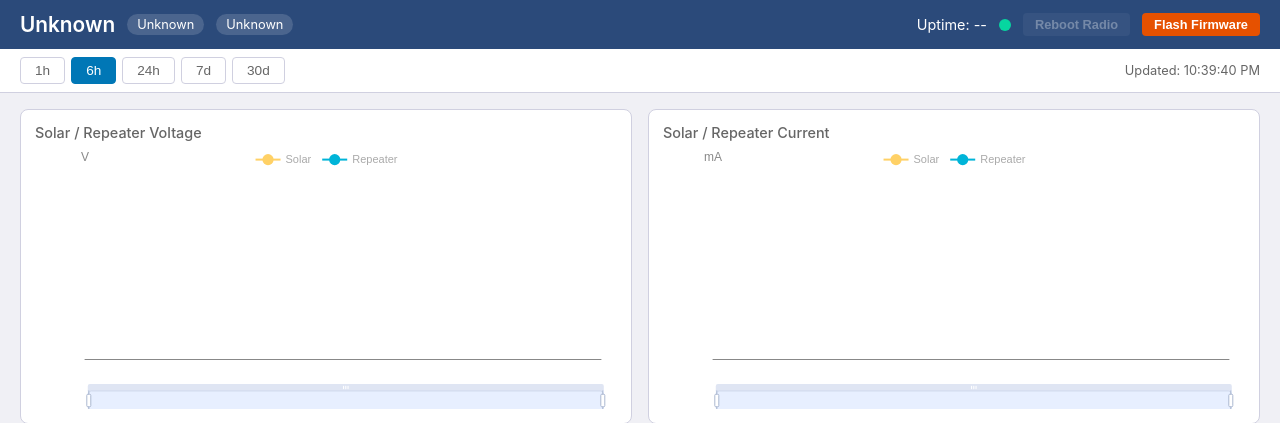
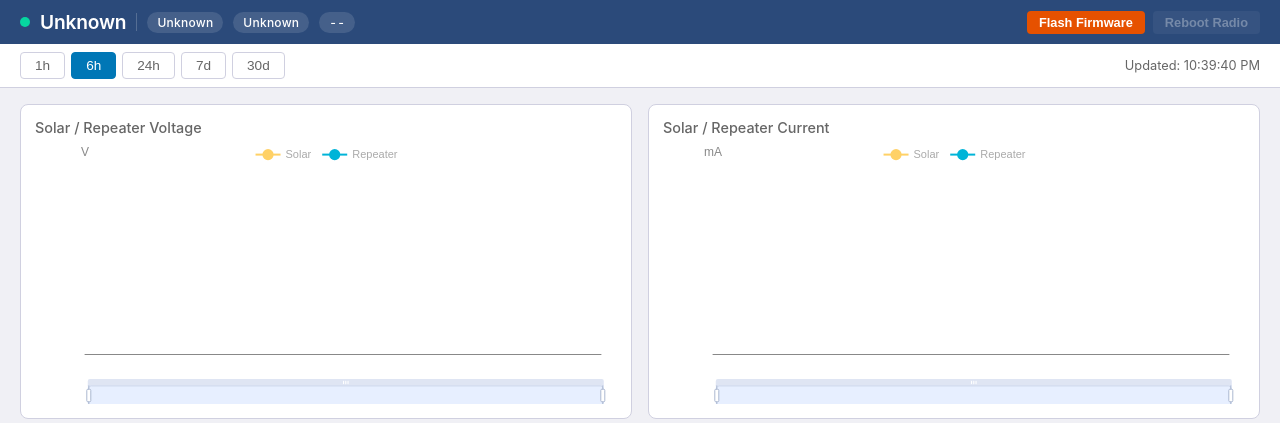
Before and after one commit to sskerry/RepeaterWatch, a Flask app: page / in a window 1280 px wide. Shown: the top 423 px of the page. Run offline with Flask 3, Linux system fonts and the light colour scheme; data that the repository does not hold is empty.

Commit message:
Reorganize header: status dot + name + badges + uptime on left, action buttons on right
Moves uptime into a badge alongside firmware/board info, adds a
vertical separator between the device name and badges, puts Flash
Firmware before Reboot Radio, and tightens up spacing for a cleaner
layout.

Co-Authored-By: Claude Opus 4.6 <noreply@anthropic.com>

```diff
--- a/static/css/dashboard.css
+++ b/static/css/dashboard.css
@@ -40,46 +40,59 @@ body {
 header {
     background: var(--bg-header);
     color: #fff;
-    padding: 12px 20px;
+    padding: 10px 20px;
     display: flex;
     justify-content: space-between;
     align-items: center;
     flex-wrap: wrap;
+    gap: 10px;
+}
+
+.header-info {
+    display: flex;
+    align-items: center;
+    gap: 10px;
+    flex-wrap: wrap;
+}
+
+.header-info h1 {
+    font-size: 1.2rem;
+    font-weight: 600;
+    letter-spacing: -0.01em;
+}
+
+.header-sep {
+    width: 1px;
+    height: 18px;
+    background: rgba(255,255,255,0.2);
+}
+
+.header-actions {
+    display: flex;
+    align-items: center;
     gap: 8px;
 }
 
-.header-left {
-    display: flex;
-    align-items: center;
-    gap: 12px;
-    flex-wrap: wrap;
+.badge {
+    background: rgba(255,255,255,0.12);
+    padding: 3px 10px;
+    border-radius: 12px;
+    font-size: 0.75rem;
+    font-weight: 500;
+    letter-spacing: 0.02em;
 }
 
-.header-left h1 {
-    font-size: 1.3rem;
-    font-weight: 600;
-}
-
-.header-right {
-    display: flex;
-    align-items: center;
-    gap: 12px;
-    font-size: 0.9rem;
-}
-
-.badge {
-    background: rgba(255,255,255,0.15);
-    padding: 3px 10px;
-    border-radius: 12px;
-    font-size: 0.8rem;
+.badge-uptime {
+    font-variant-numeric: tabular-nums;
 }
 
 .status-dot {
-    width: 12px;
-    height: 12px;
+    width: 10px;
+    height: 10px;
     border-radius: 50%;
     background: var(--red);
     display: inline-block;
+    flex-shrink: 0;
 }
 
 .status-dot.connected {
--- a/static/js/dashboard.js
+++ b/static/js/dashboard.js
@@ -48,7 +48,7 @@
             document.getElementById('device-name').textContent = d.name || 'MeshCore Repeater';
             document.getElementById('firmware-badge').textContent = d.firmware || '--';
             document.getElementById('board-badge').textContent = d.board || '--';
-            document.getElementById('uptime-display').textContent = 'Uptime: ' + formatUptime(d.uptime_secs);
+            document.getElementById('uptime-display').textContent = formatUptime(d.uptime_secs);
             NeighborMap.setRepeaterInfo(d);
         }).catch(noop);
 
--- a/templates/index.html
+++ b/templates/index.html
@@ -10,16 +10,17 @@
 <body>
     <!-- Header -->
     <header id="header">
-        <div class="header-left">
+        <div class="header-info">
+            <span class="status-dot" id="status-dot" title="Collector status"></span>
             <h1 id="device-name">MeshCore Repeater</h1>
+            <span class="header-sep"></span>
             <span class="badge" id="firmware-badge">--</span>
             <span class="badge" id="board-badge">--</span>
+            <span class="badge badge-uptime" id="uptime-display">--</span>
         </div>
-        <div class="header-right">
-            <span id="uptime-display">Uptime: --</span>
-            <span class="status-dot" id="status-dot" title="Collector status"></span>
+        <div class="header-actions">
+            <button id="flash-firmware-btn" class="header-btn flash-btn" title="Flash Firmware">Flash Firmware</button>
             <button id="reboot-radio-btn" class="header-btn reboot-btn" title="Reboot Radio (coming soon)" disabled>Reboot Radio</button>
-            <button id="flash-firmware-btn" class="header-btn flash-btn" title="Flash Firmware">Flash Firmware</button>
         </div>
     </header>
 
```
